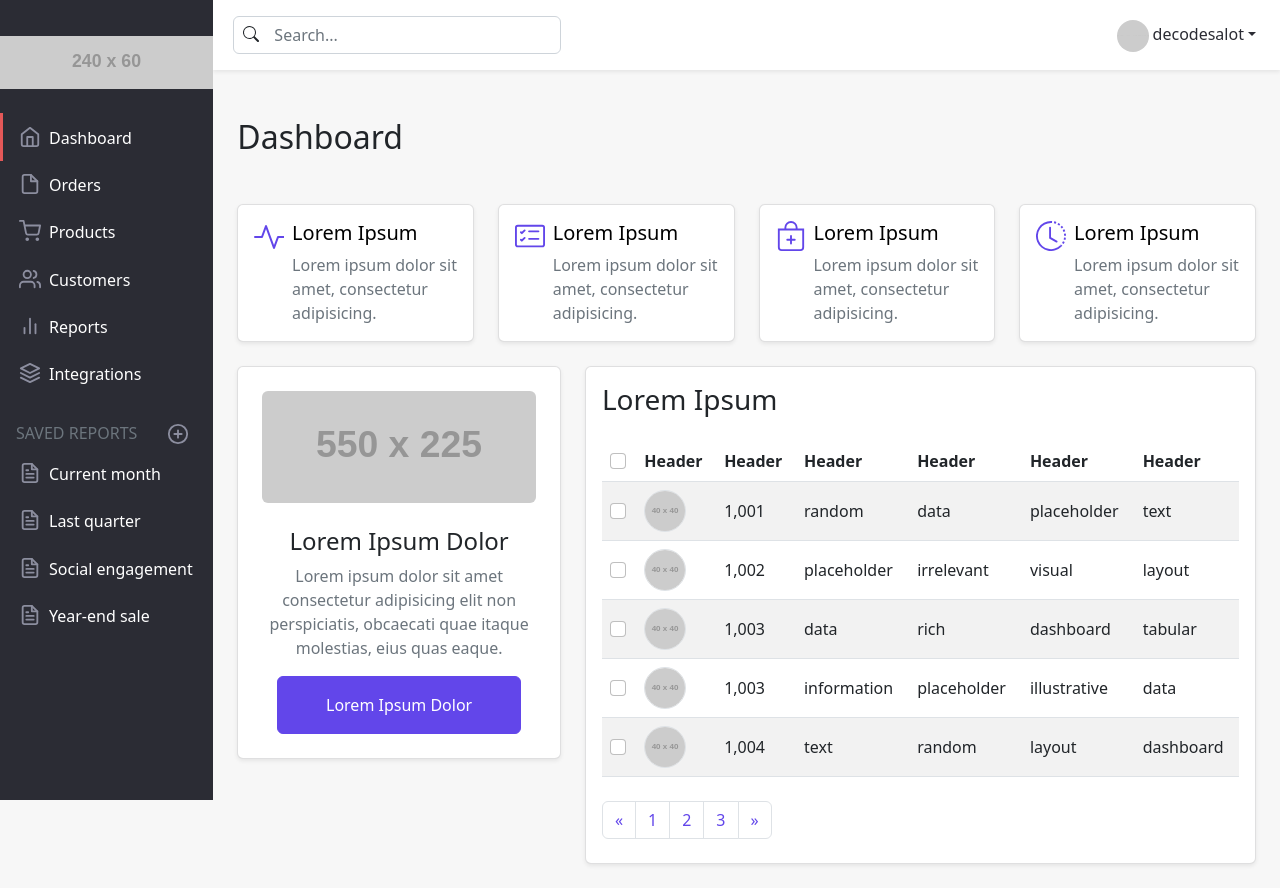
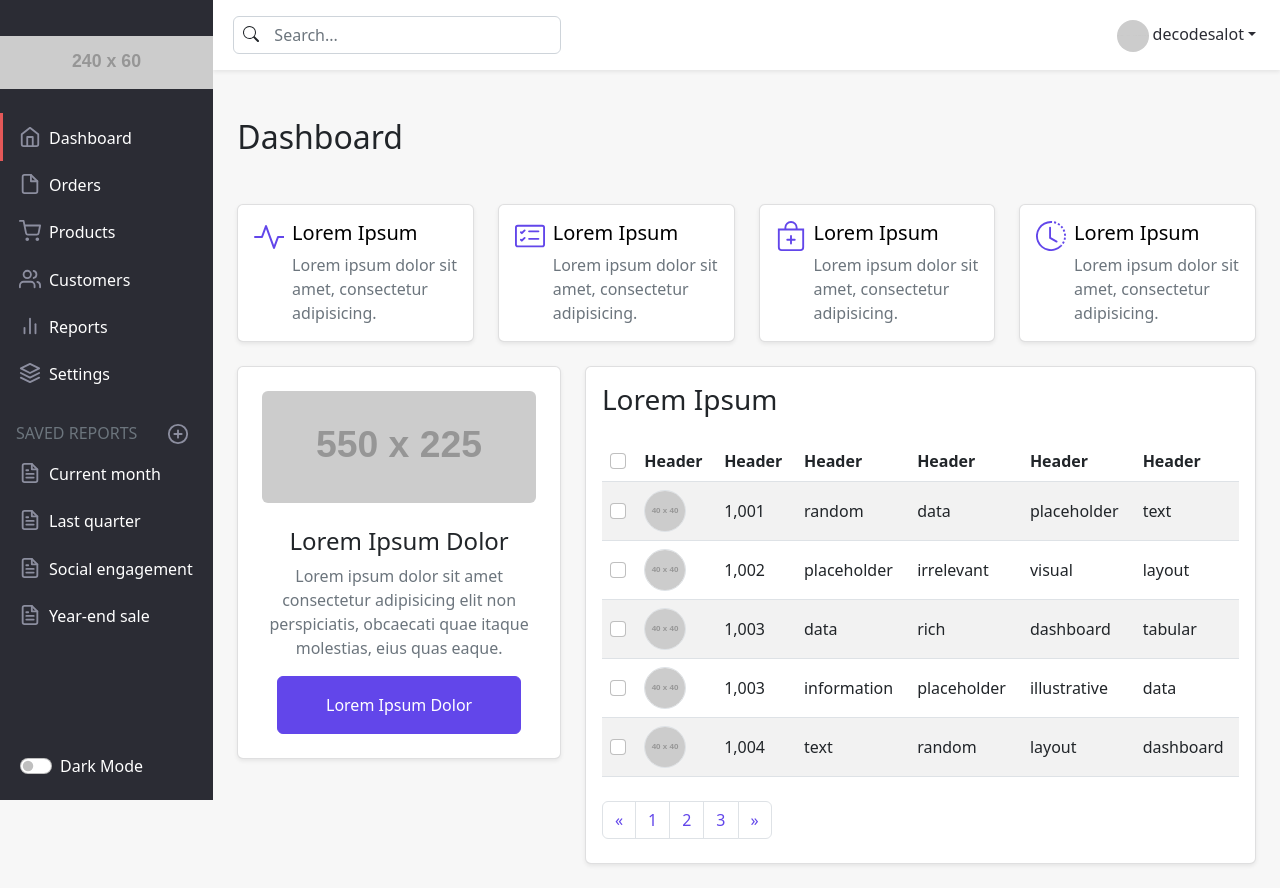
Before and after one commit to decodesalot/react-dashboard-starter-template, a React (Create React App) app: page / in a window 1280 px wide. Both pictures are taken after a click on the button "Login". Built offline with nearby package versions, Linux system fonts and the light colour scheme.

Commit message:
Add dark mode theme switch

```diff
--- a/src/App.js
+++ b/src/App.js
@@ -3,6 +3,7 @@ import { Routes, Route, useNavigate } from 'react-router-dom';
 import './App.scss';
 import Dashboard from './views/Dashboard';
 import Login from './views/Login';
+import Settings from "./views/Settings";
 import ProtectedRoute from "./components/ProtectedRoute";
 
 function App() {
@@ -23,6 +24,7 @@ function App() {
         <Route path="/" element={<Login handleLogin={handleLogin} />} />
         <Route element={<ProtectedRoute user={user} />}>
           <Route path="/admin" element={<Dashboard />} />
+          <Route path="/admin/settings" element={<Settings />} />
         </Route>
       </Routes>
     </>
--- a/src/App.scss
+++ b/src/App.scss
@@ -2,5 +2,6 @@
 // Bootstrap
 @import "~bootstrap/scss/bootstrap";
 // Global
+@import 'styles/darktheme';
 @import 'styles/layout';
 @import 'styles/responsive';
--- /dev/null
+++ b/src/components/DarkMode.js
@@ -0,0 +1,18 @@
+import { Form } from "react-bootstrap";
+import useDarkMode from "../hooks/useDarkMode";
+
+export default function DarkMode() {
+  const [darkMode, setDarkMode] = useDarkMode();
+
+  return (
+    <Form className="theme-switch">
+      <Form.Check
+        type="switch"
+        id="custom-switch"
+        label="Dark Mode"
+        checked={darkMode}
+        onChange={() => setDarkMode((prevDarkMode) => !prevDarkMode)}
+      />
+    </Form>
+  );
+}
--- a/src/components/Sidebar.js
+++ b/src/components/Sidebar.js
@@ -1,4 +1,22 @@
-const Sidebar = ({showSidebar}) => {
+import { Link, useMatch, useResolvedPath } from "react-router-dom";
+import DarkMode from "./DarkMode";
+const Sidebar = ({ showSidebar }) => {
+  const CustomLink = ({ to, children, ...props }) => {
+    const resolvedPath = useResolvedPath(to);
+    const isActive = useMatch({ path: resolvedPath.pathname, end: true });
+
+    return (
+      <li className="nav-item">
+        <Link
+          to={to}
+          {...props}
+          className={`nav-link ${isActive ? "active" : ""}`}
+        >
+          {children}
+        </Link>
+      </li>
+    );
+  }
   return (
     <>
       <nav
@@ -16,8 +34,7 @@ const Sidebar = ({showSidebar}) => {
             />
           </div>
           <ul className="nav flex-column mt-4">
-              <li className="nav-item">
-                <a className="nav-link active" aria-current="page" href="#">
+            <CustomLink to="/admin">
               <svg
                 xmlns="http://www.w3.org/2000/svg"
                 width="24"
@@ -35,8 +52,8 @@ const Sidebar = ({showSidebar}) => {
                 <polyline points="9 22 9 12 15 12 15 22"></polyline>
               </svg>
               Dashboard
-                </a>
-              </li>
+            </CustomLink>
+
             <li className="nav-item">
               <a className="nav-link" href="#">
                 <svg
@@ -125,8 +142,7 @@ const Sidebar = ({showSidebar}) => {
                 Reports
               </a>
             </li>
-              <li className="nav-item">
-                <a className="nav-link" href="#">
+            <CustomLink to="/admin/settings">
               <svg
                 xmlns="http://www.w3.org/2000/svg"
                 width="24"
@@ -144,18 +160,13 @@ const Sidebar = ({showSidebar}) => {
                 <polyline points="2 17 12 22 22 17"></polyline>
                 <polyline points="2 12 12 17 22 12"></polyline>
               </svg>
-                  Integrations
-                </a>
-              </li>
+              Settings
+            </CustomLink>
           </ul>
 
           <h6 className="sidebar-heading d-flex justify-content-between align-items-center px-3 mt-4 mb-1 text-muted text-uppercase">
             <span>Saved reports</span>
-              <a
-                className="link-primary"
-                href="#"
-                aria-label="Add a new report"
-              >
+            <a className="link-primary" href="#" aria-label="Add a new report">
               <svg
                 xmlns="http://www.w3.org/2000/svg"
                 width="24"
@@ -274,9 +285,9 @@ const Sidebar = ({showSidebar}) => {
             </li>
           </ul>
         </div>
+        <DarkMode />
       </nav>
     </>
   );
-}
-
+};
 export default Sidebar;
--- /dev/null
+++ b/src/hooks/useDarkMode.js
@@ -0,0 +1,12 @@
+import { useEffect } from "react";
+import { useLocalStorage } from "./useStorage";
+
+export default function useDarkMode() {
+  const [darkMode, setDarkMode] = useLocalStorage("useDarkMode");
+
+  useEffect(() => {
+    document.body.classList.toggle("dark-mode", darkMode);
+  }, [darkMode]);
+
+  return [darkMode, setDarkMode];
+}
--- /dev/null
+++ b/src/hooks/useStorage.js
@@ -0,0 +1,33 @@
+import { useCallback, useState, useEffect } from "react";
+
+export function useLocalStorage(key, defaultValue) {
+  return useStorage(key, defaultValue, window.localStorage);
+}
+
+export function useSessionStorage(key, defaultValue) {
+  return useStorage(key, defaultValue, window.sessionStorage);
+}
+
+function useStorage(key, defaultValue, storageObject) {
+  const [value, setValue] = useState(() => {
+    const jsonValue = storageObject.getItem(key);
+    if (jsonValue != null) return JSON.parse(jsonValue);
+
+    if (typeof defaultValue === "function") {
+      return defaultValue();
+    } else {
+      return defaultValue;
+    }
+  });
+
+  useEffect(() => {
+    if (value === undefined) return storageObject.removeItem(key);
+    storageObject.setItem(key, JSON.stringify(value));
+  }, [key, value, storageObject]);
+
+  const remove = useCallback(() => {
+    setValue(undefined);
+  }, []);
+
+  return [value, setValue, remove];
+}
--- /dev/null
+++ b/src/styles/_darktheme.scss
@@ -0,0 +1,68 @@
+.dark-mode{
+    background: darken($color: $dark, $amount: 3%);
+    h1,h2,h3,h4,h5,h6{
+        color: #ffffff;
+    }
+    p{
+        color: $offwhite;
+    }
+    .card{
+        background: $dark;
+        border-color: darken($color: $dark, $amount: 3%);
+    }
+    nav{
+        &.bg-white{
+            background: darken($color: $dark, $amount: 5%) !important;
+        }
+    }
+    .border{
+             border-color: darken($color: $dark, $amount: 6%) !important;
+    }
+    table{
+       thead,tbody{
+         color: #ffffff;
+       }
+       tbody{
+         > tr:nth-of-type(odd) > *{
+          color: #ffffff;
+            background: darken($color: $dark, $amount: 1%) !important;
+       }
+       }
+       tr{
+        td{
+            border-color: darken($color: $dark, $amount: 6%);
+        }
+       }
+    }
+    input{
+        &.form-control{
+            background: $dark;
+            border-color: $dark;
+            color: #ffffff;
+        }
+        &.form-check-input{
+            background-color: lighten($color: $dark, $amount: 2%);
+            border-color: lighten($color: $dark, $amount: 15%);
+            &:checked{
+                &[type="checkbox"]{
+                    background-color: $primary;
+                    border-color: lighten($color: $primary, $amount: 15%);
+                }
+            }
+        }
+    }
+    .search-group{
+        svg{
+                fill: $offwhite !important;
+            }
+    }
+    .pagination{
+        .page-link{
+            background: $dark;
+        border-color: darken($color: $dark, $amount: 6%);
+        }
+    }
+    .link-dark{
+        color: #ffffff !important;
+    }
+}
--- a/src/styles/_layout.scss
+++ b/src/styles/_layout.scss
@@ -57,6 +57,13 @@ a {
       }
     }
   }
+  .theme-switch{
+    position: absolute;
+    bottom: 20px;
+    left: 20px;
+    right: auto;
+    color: #ffffff;
+  }
 }
 
 table {
--- /dev/null
+++ b/src/views/Settings.js
@@ -0,0 +1,27 @@
+import {
+  Card,
+  Col,
+  Row,
+} from "react-bootstrap";
+import DarkMode from "../components/DarkMode";
+const Settings = () => {
+  return (
+    <>
+      <h1 className="h2 my-5">Settings</h1>
+      <Row className="row">
+        <Col md={8}>
+          <Card className="shadow-sm mb-2-sm">
+            <Card.Body className="p-4">
+              <h3 className="h4">Lorem Ipsum Dolor</h3>
+              <p className="text-muted">
+                Lorem ipsum dolor sit amet consectetur adipisicing elit non
+                perspiciatis, obcaecati quae itaque molestias, eius quas eaque.
+              </p>
+            </Card.Body>
+          </Card>
+        </Col>
+      </Row>
+    </>
+  );
+};
+export default Settings;
```
Lines whose indentation alone changed are shown as unchanged.
